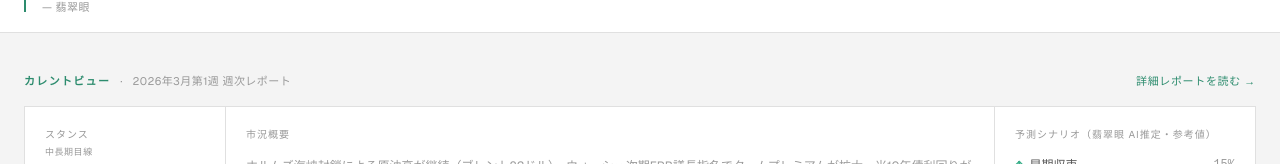
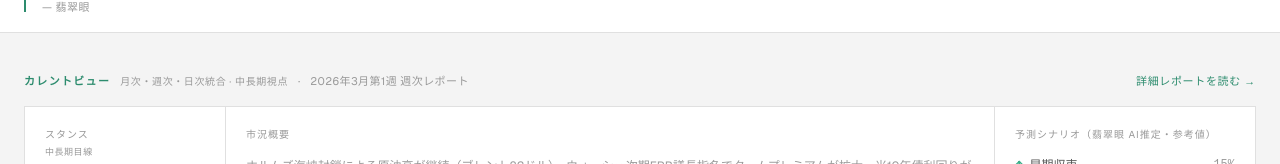
Before and after one commit to ops324/hisuigan-macro-insight-engine, a Next.js app: page /reports in a window 1280 px wide. Shown: the part 236-400 px from the top of the page. Built offline with nearby package versions, Linux system fonts and the light colour scheme.

Commit message:
feat: カレントビューに月次・週次・日次統合・中長期視点のサブタイトル追加・仕様書更新
Co-Authored-By: Claude Sonnet 4.6 <noreply@anthropic.com>

```diff
--- a/app/reports/ReportsClient.tsx
+++ b/app/reports/ReportsClient.tsx
@@ -35,6 +35,7 @@ function CurrentView({ report, t }: { report: ReportMeta; t: typeof themeMap["da
       <div className="hg-cv-header" style={{ display: "flex", alignItems: "center", justifyContent: "space-between", marginBottom: 16 }}>
         <div style={{ display: "flex", alignItems: "center", gap: 10 }}>
           <span style={{ fontSize: 11, color: JADE, fontWeight: 700, letterSpacing: "0.12em", whiteSpace: "nowrap" }}>カレントビュー</span>
+          <span style={{ fontSize: 10, color: t.textMuted, letterSpacing: "0.06em", whiteSpace: "nowrap" }}>月次・週次・日次統合 · 中長期視点</span>
           <span className="hg-cv-header-sub" style={{ display: "flex", alignItems: "center", gap: 10 }}>
             <span style={{ fontSize: 11, color: t.textMuted }}>·</span>
             <span style={{ fontSize: 11, color: t.textMuted, letterSpacing: "0.04em" }}>{report.title}</span>
```
Also changed, not shown: 1 other file (tests, documents, lock files or other folders).
